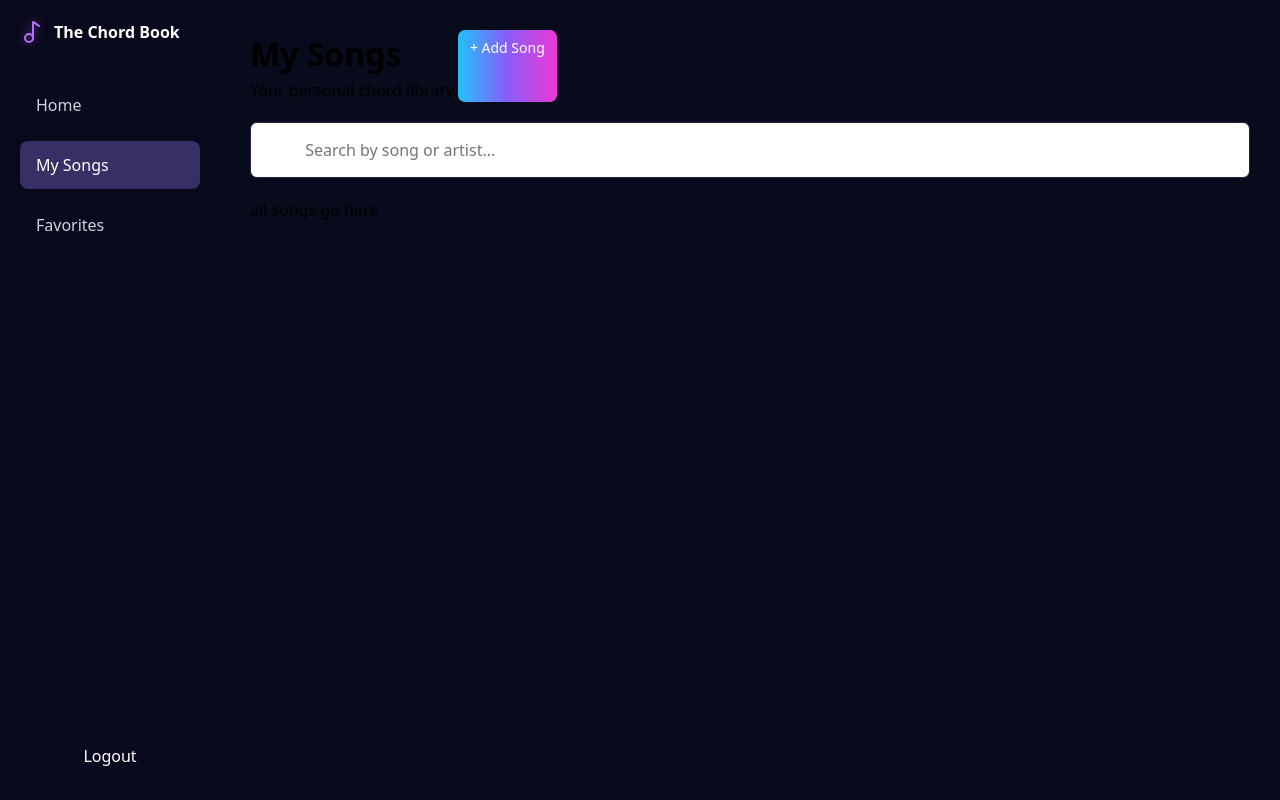
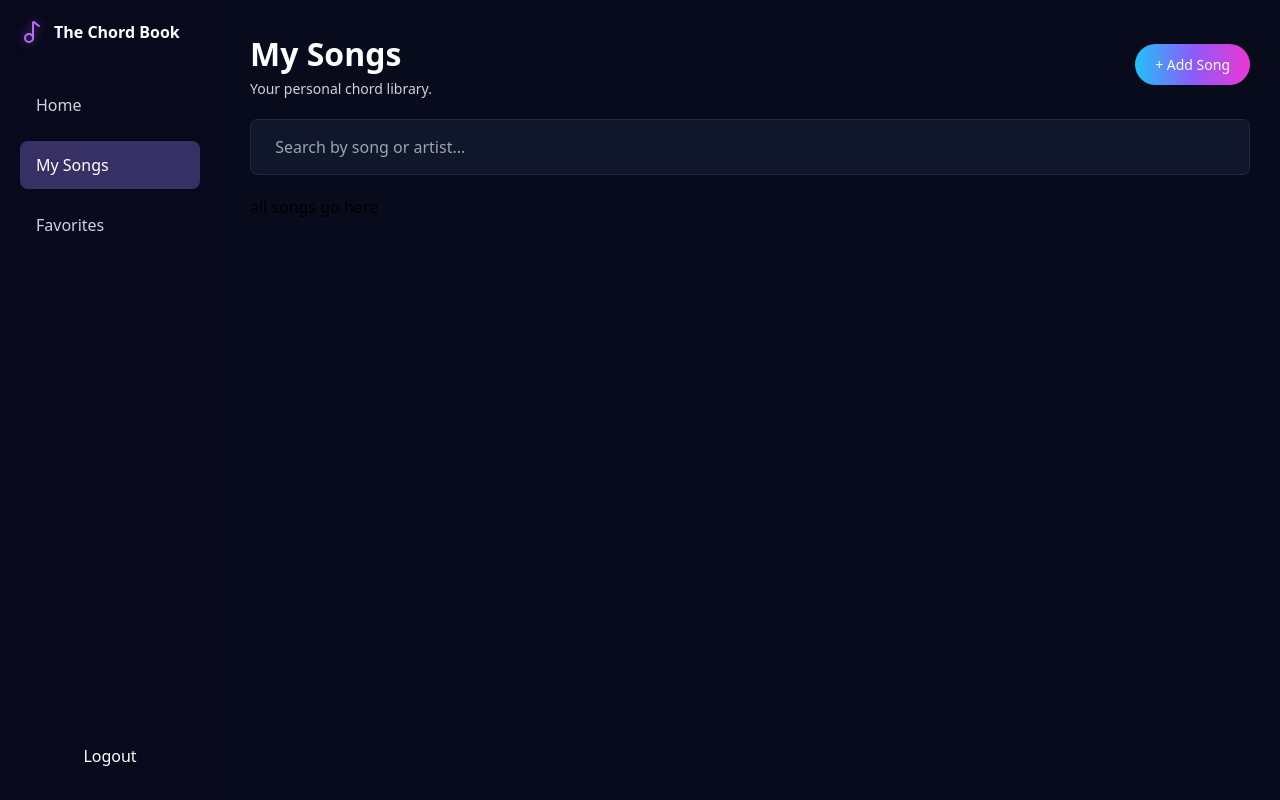
Before and after one commit to mercytv932/Chord_Book, a React (Vite) app in the folder frontend/: page /mysongs in a window 1280 px wide. Built offline with nearby package versions, Linux system fonts and the light colour scheme.

Commit message:
all styles done for MySongs page

```diff
--- a/frontend/src/App.css
+++ b/frontend/src/App.css
@@ -182,15 +182,17 @@
 
 .songs-header-container {
   display: flex;
-  flex-direction: row;
+  justify-content: space-between;
+  align-items: center;
+  gap: 20px;
 }
 
-.songs-header-text h1 {
+.songs-header-texts h1 {
   font-size: 32px;
   color: white;
 }
 
-.songs-header-text p {
+.songs-header-texts p {
   font-size: 14px;
   color: lightgray;
 }
@@ -198,19 +200,28 @@
 .add-song-button {
   font-size: 14px;
   color: white;
-  border-radius: 7px;
-  padding: 7px 12px;
+  border-radius: 50px;
+  padding: 10px 20px;
   text-decoration: none;
   background: linear-gradient(90deg, #22c1f9, #8b5cf9, #ec38d5);
 }
 
 .search-songs {
-  padding: 15px 50px;
+  width: 100%;
+  padding: 15px 20px;
   border-radius: 7px;
   border: 1px solid #252544;
+  background-color: #10172b;
+  color: white;
+  outline: none;
 }
 
+.search-songs::placeholder {
+  color: #9ca3af;
+}
 .songs-grid {
   display: grid;
+  grid-template-columns: repeat(2, minmax(0, 1fr));
+  gap: 15px;
   background-color: #080b1c;
 }
```
